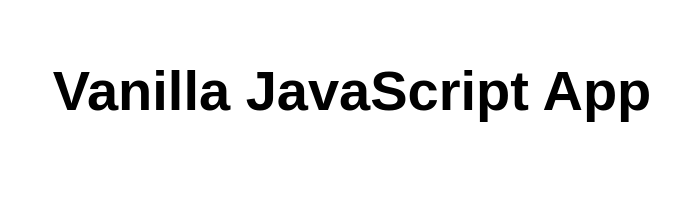
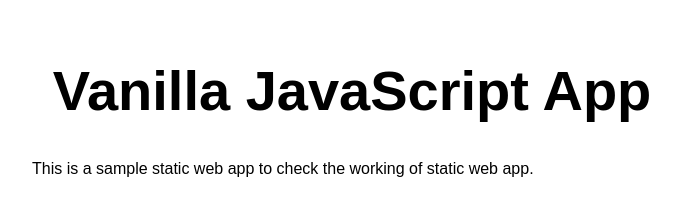
Before and after one commit to Hidayath-For-Learning/Azure-Learnings-Static-Web-App, a website: page src/index.html in a window 1280 px wide. Shown: the whole page, without its empty margins (288-968 px from the left). Drawn offline with Linux system fonts and the light colour scheme.

Commit message:
changes - 1

```diff
--- a/src/index.html
+++ b/src/index.html
@@ -11,6 +11,9 @@
 <body>
   <main>
     <h1>Vanilla JavaScript App</h1>
+    <p>
+      This is a sample static web app to check the working of static web app.
+    </p>
   </main>
 </body>
 
```
